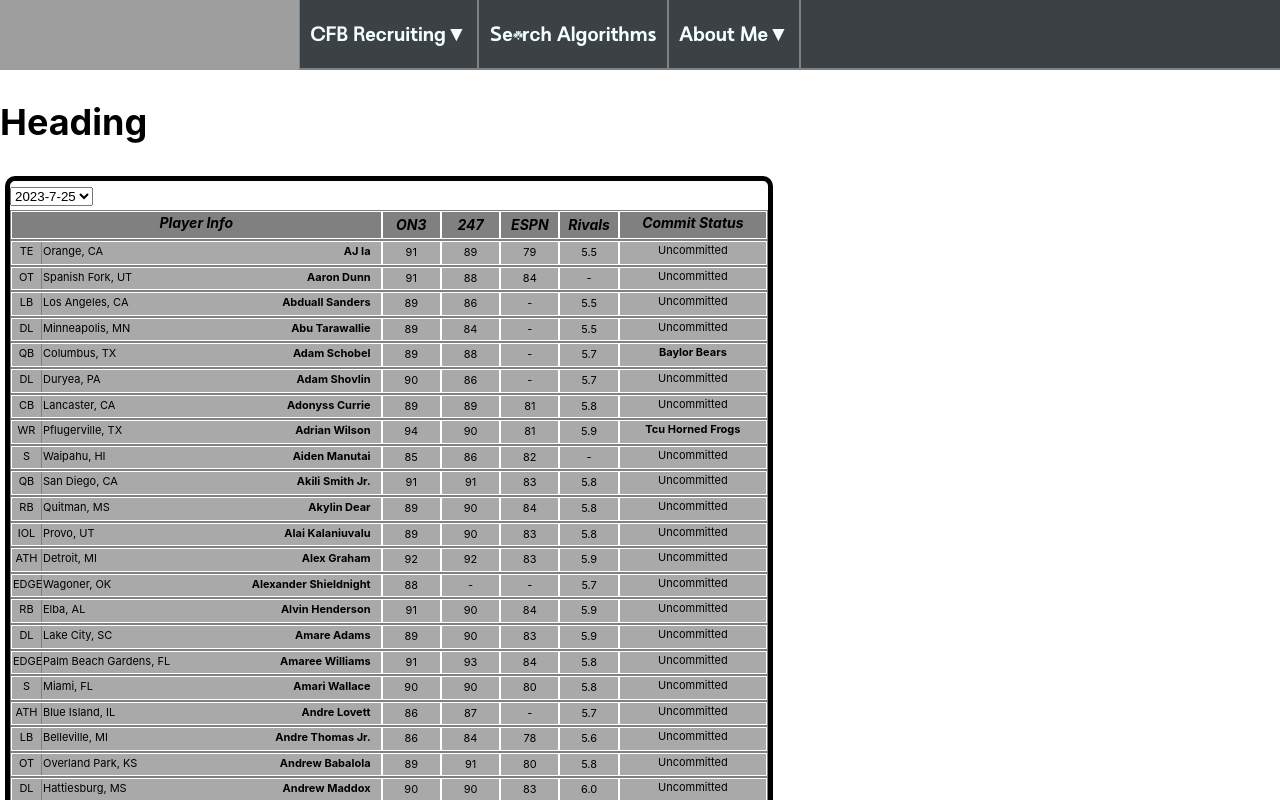
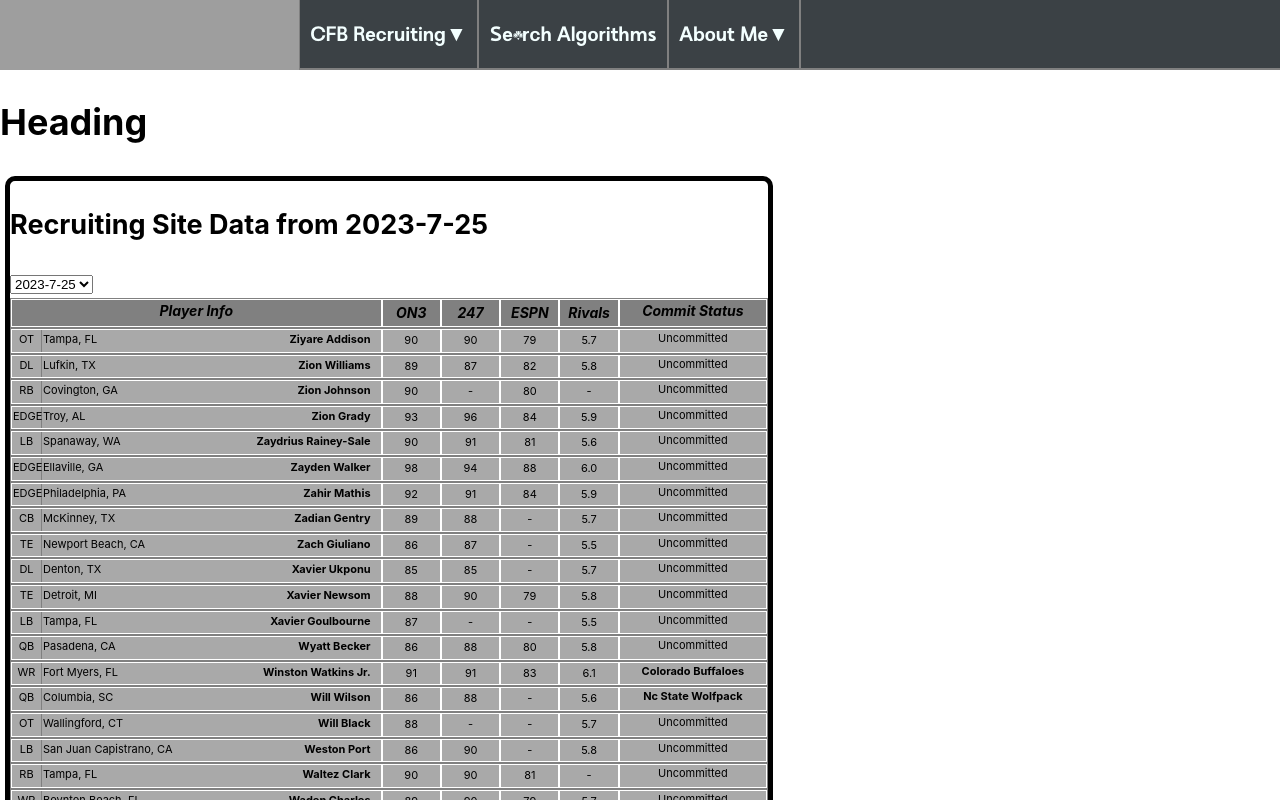
Before and after one commit to ldnelson16/Portfolio, a Next.js app: page /cfbrecruiting/sortable in a window 1280 px wide. Shown: the top 800 px of the page. Built offline with nearby package versions, Linux system fonts and the light colour scheme; grey boxes are pictures that could not be loaded.

Commit message:
Making new files

```diff
--- a/components/layout.js
+++ b/components/layout.js
@@ -5,7 +5,7 @@ import utilStyles from '../styles/utils.module.css';
 import Link from 'next/link';
 
 const name = 'Me';
-export const siteTitle = 'Next.js Sample Website';
+export const siteTitle = 'LDNELSON16 Portfolio';
 
 export default function Layout({ children, home }) {
   return (
--- a/components/navbar.js
+++ b/components/navbar.js
@@ -31,7 +31,7 @@ export default function Navbar() {
   return (
     <div className={styles.bar}>
       {navlogo()}
-      {button("../pages/cfbrecruiting/sortable.js/","CFB Recruiting",true,[["Sortable Recruits Data","/cfbrecruiting/sortable/"],["Recruits Scraper","/"],["Create Your Own Composite","/",true,[["HI","/"]]]])}
+      {button("../pages/cfbrecruiting/sortable.js/","CFB Recruiting",true,[["Sortable Recruits Data","/cfbrecruiting/sortable/"],["Recruits Scraper","/cfbrecruiting/myocomposite/"],["Create Your Own Composite","/",true,[["HI","/"]]]])}
       {button("/posts/first-post","Search Algorithms")}
       {button("/aboutme","About Me",true,[["Portfolio","/"],["About Me","/"],["GitHub Links","/"]])}
     </div>
--- a/components/playertable.js
+++ b/components/playertable.js
@@ -11,15 +11,20 @@ void function changeDates(value,index){
 
 }
 
-const DatesDropdown = ({dates,setValue}) => {
+const DatesDropdown = ({dates,setValue,date}) => {
     const handleDropSelection = (event) => {
         console.log("Changed dropdown selection to collect data from "+event.target.options[event.target.selectedIndex].text);
         setValue(event.target.value);
     }
     return(
-        <select className={styles.datedropdown} onChange={handleDropSelection}>
-            {dates.map((date,i)=>(<option value={i}>{date}</option>))}
-        </select>
+        <>
+            <h2>
+                Recruiting Site Data from {date}
+            </h2>
+            <select className={styles.datedropdown} onChange={handleDropSelection}>
+                {dates.map((date,i)=>(<option value={i}>{date}</option>))}
+            </select>
+        </>
     );
 }
 
@@ -84,7 +89,7 @@ const PlayerCell = ({data,key,index}) => {
 };
 
 function playersort(a,b,sort,value){
-    return b[sort][value] - a[sort][value];
+    return -1;
 }
 
 const PlayerData = ({data,value,sort}) => {
@@ -103,7 +108,7 @@ export default function Playertable(){
     const [sorttype,setSort] = useState("name")
     return(
         <div className={styles.playerTable}>
-            <DatesDropdown dates={playerdata["dates"]} setValue={setValue}></DatesDropdown>
+            <DatesDropdown dates={playerdata["dates"]} setValue={setValue} date={playerdata["dates"][value]}></DatesDropdown>
             {console.log("DATA processing from JSON file")}
             <HeaderCell setSort={setSort}></HeaderCell>
             <PlayerData data={playerdata["players"]} value={value} sort={sorttype}></PlayerData>
```
Also changed, not shown: pages/cfbrecruiting/myocomposite.js (added, +16 -0 lines).
